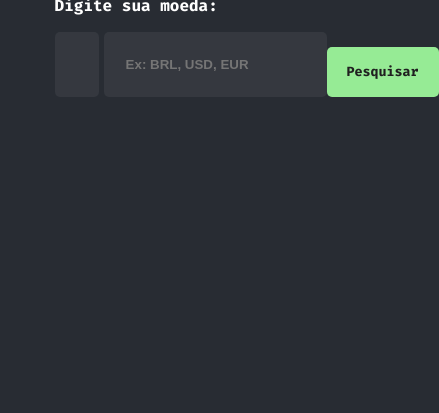
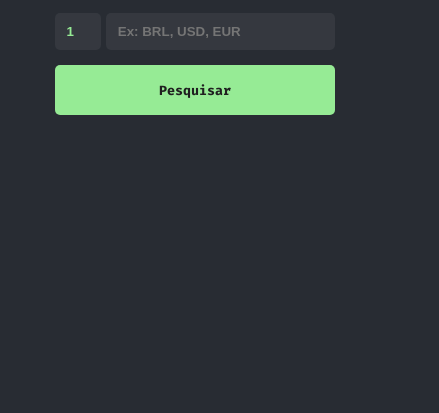
Before and after one commit to kelvynkhrystian/casaDeCambio, a website built with Vite: page index.html in a window 390 px wide. Shown: the part 431-844 px from the top of the page, 439 px wide, since content can reach past the window. Built offline with nearby package versions, Linux system fonts and the light colour scheme; some packages are replaced by stand-ins of ours.

Commit message:
ajustes-css-input-number

```diff
--- a/index.html
+++ b/index.html
@@ -21,15 +21,19 @@
       <p>Digite sua moeda:</p>
     </section>
     <section id="searchBox">
+      <div id="inputs">
         <label for="number" id="number-label">
           <input type="number" name="number" id="number" value="1" min="1" >
         </label>
         <label for="coin" id="coin-label">
           <input type="text" name="coin" id="coin" placeholder="Ex: BRL, USD, EUR">
         </label>
-      <button id="pesquisar"> Pesquisar </button> <br>
+      </div>
+
+      <button id="pesquisar"> Pesquisar </button>
+
+    </section>
     <p id="referencia">Valor referente: <span id="referenciaspan"></span></p>
-    </section>
   </article>
 
   <main id="main">
--- a/src/style.css
+++ b/src/style.css
@@ -120,6 +120,15 @@ b {
   width: 10%;
 }
 
+#coin-label {
+  width: 80%;
+}
+
+#inputs {
+  display: flex;
+  justify-content: space-between;
+}
+
 @media (min-width:0px) and (max-width:600px) {
   body {
     flex-direction: column;
@@ -135,6 +144,7 @@ b {
 
   #searchBox {
     display: flex;
+    flex-direction: column;
     width: 100%;
   }
 
@@ -153,9 +163,8 @@ b {
   }
 
   label {
-    padding: 10px 20px;
     display: flex;
-    justify-content: space-between;
+    padding: 10px;
   }
 
   h1 {
```
Lines whose indentation alone changed are shown as unchanged.
